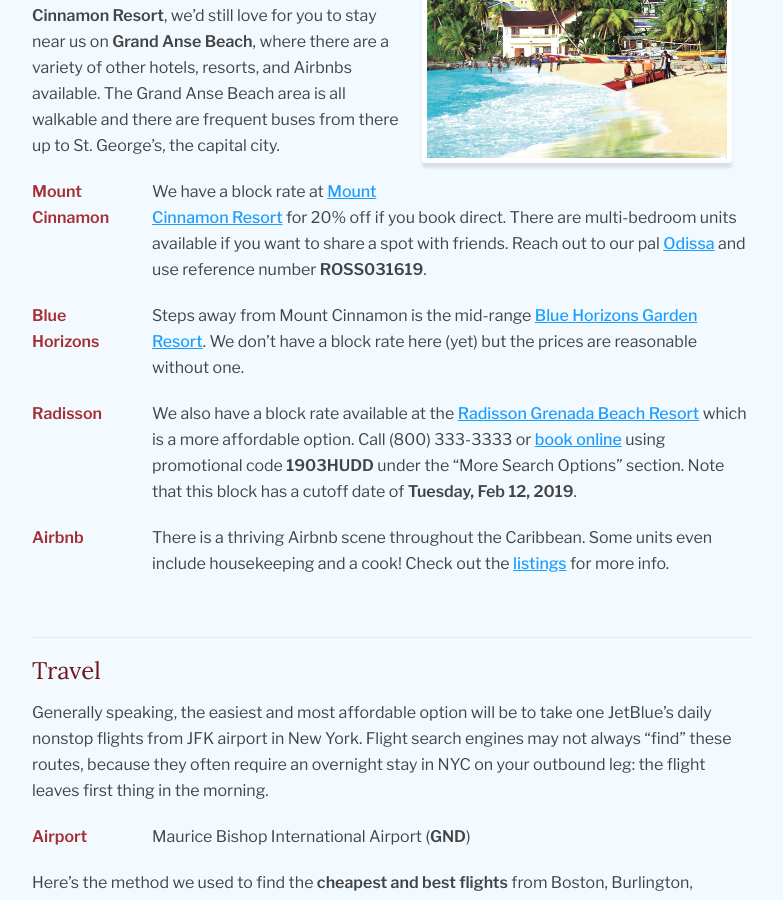
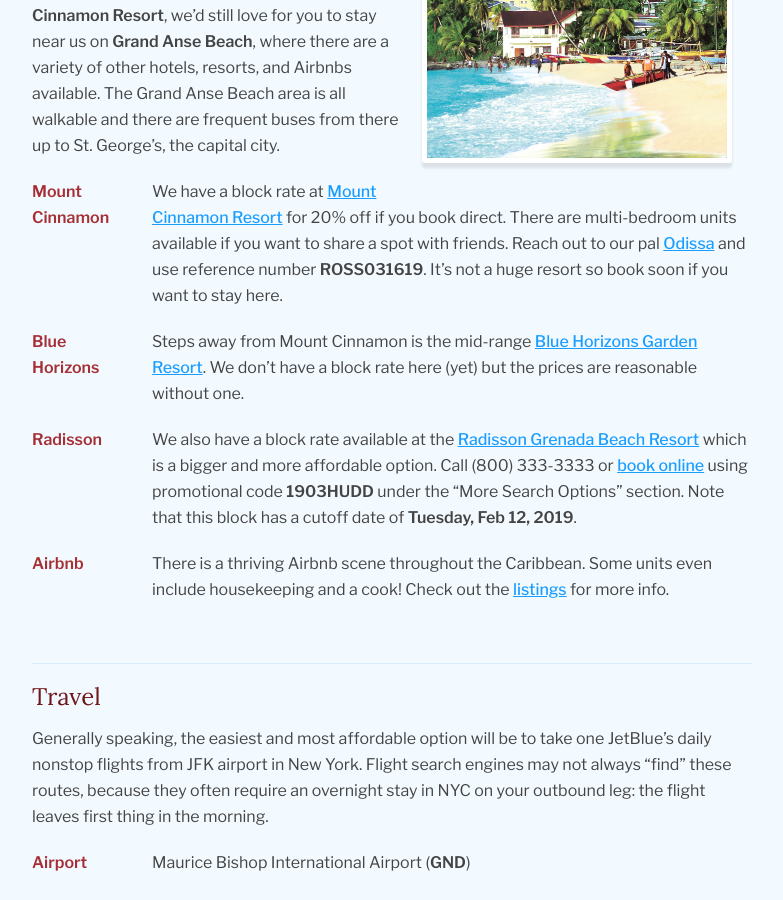
Before and after one commit to rossmeissl/bernsandblaise, a Jekyll site: the page built from index.md, in a window 1280 px wide and 900 px high, scrolled down 3426 px. Shown: the whole window, without its empty margins (188-971 px from the left). Built offline with Jekyll 4.4.1, drawn with Linux system fonts in a browser that asks for light colours.

Commit message:
Lodging edits

```diff
--- a/_includes/lodging.md
+++ b/_includes/lodging.md
@@ -7,13 +7,13 @@
 Even if you don't stay with us at the **Mount Cinnamon Resort**, we’d still love for you to stay near us on **Grand Anse Beach**, where there are a variety of other hotels, resorts, and Airbnbs available. The Grand Anse Beach area is all walkable and there are frequent buses from there up to St. George's, the capital city.
 
 Mount Cinnamon
-: We have a block rate at [Mount Cinnamon Resort](https://mountcinnamongrenadahotel.com/) for 20% off if you book direct. There are multi-bedroom units available if you want to share a spot with friends. Reach out to our pal [Odissa](mailto:reservations@mountcinnamongrenada.com) and use reference number **ROSS031619**.
+: We have a block rate at [Mount Cinnamon Resort](https://mountcinnamongrenadahotel.com/) for 20% off if you book direct. There are multi-bedroom units available if you want to share a spot with friends. Reach out to our pal [Odissa](mailto:reservations@mountcinnamongrenada.com) and use reference number **ROSS031619**. It's not a huge resort so book soon if you want to stay here.
 
 Blue Horizons
 : Steps away from Mount Cinnamon is the mid-range [Blue Horizons Garden Resort](https://www.grenadabluehorizons.com/en-us). We don't have a block rate here (yet) but the prices are reasonable without one.
 
 Radisson
-: We also have a block rate available at the [Radisson Grenada Beach Resort](https://www.radisson.com/st-georges-hotel-gd/grdgrgr) which is a more affordable option. Call (800) 333-3333 or [book online](https://www.radisson.com) using promotional code **1903HUDD** under the "More Search Options" section. Note that this block has a cutoff date of **Tuesday, Feb 12, 2019**.
+: We also have a block rate available at the [Radisson Grenada Beach Resort](https://www.radisson.com/st-georges-hotel-gd/grdgrgr) which is a bigger and more affordable option. Call (800) 333-3333 or [book online](https://www.radisson.com) using promotional code **1903HUDD** under the "More Search Options" section. Note that this block has a cutoff date of **Tuesday, Feb 12, 2019**.
 
 Airbnb
 : There is a thriving Airbnb scene throughout the Caribbean. Some units even include housekeeping and a cook! Check out the [listings](https://www.airbnb.com/s/Grand-Anse-Beach--Grenada) for more info.
```
